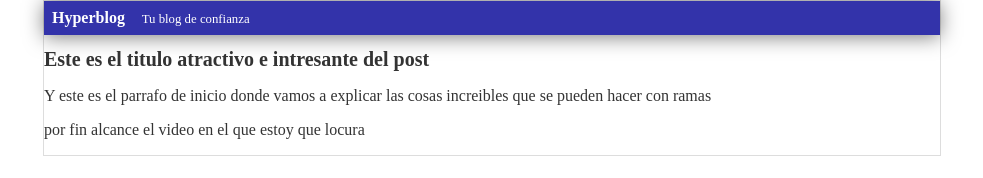
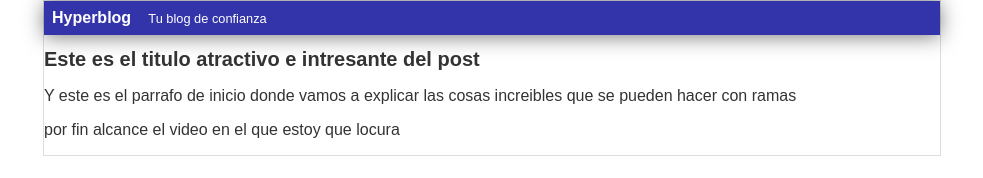
Before and after one commit to luiscarlosmartg/hyperblog, a plain HTML site: page blogpost.html in a window 1280 px wide. Shown: the whole page, without its empty margins (148-1131 px from the left). Drawn offline with Linux system fonts and the light colour scheme.

Commit message:
final de todo

```diff
--- a/css/estilos.css
+++ b/css/estilos.css
@@ -2,11 +2,7 @@ body
 {
 	color: #333;
 	text-align: center;
-<<<<<<< HEAD
 	font-family: Arial;
-=======
-	font-family: Courier;
->>>>>>> cabecera
 	font-size: 16px;
 	margin: 0;
 	padding: 0;
```
